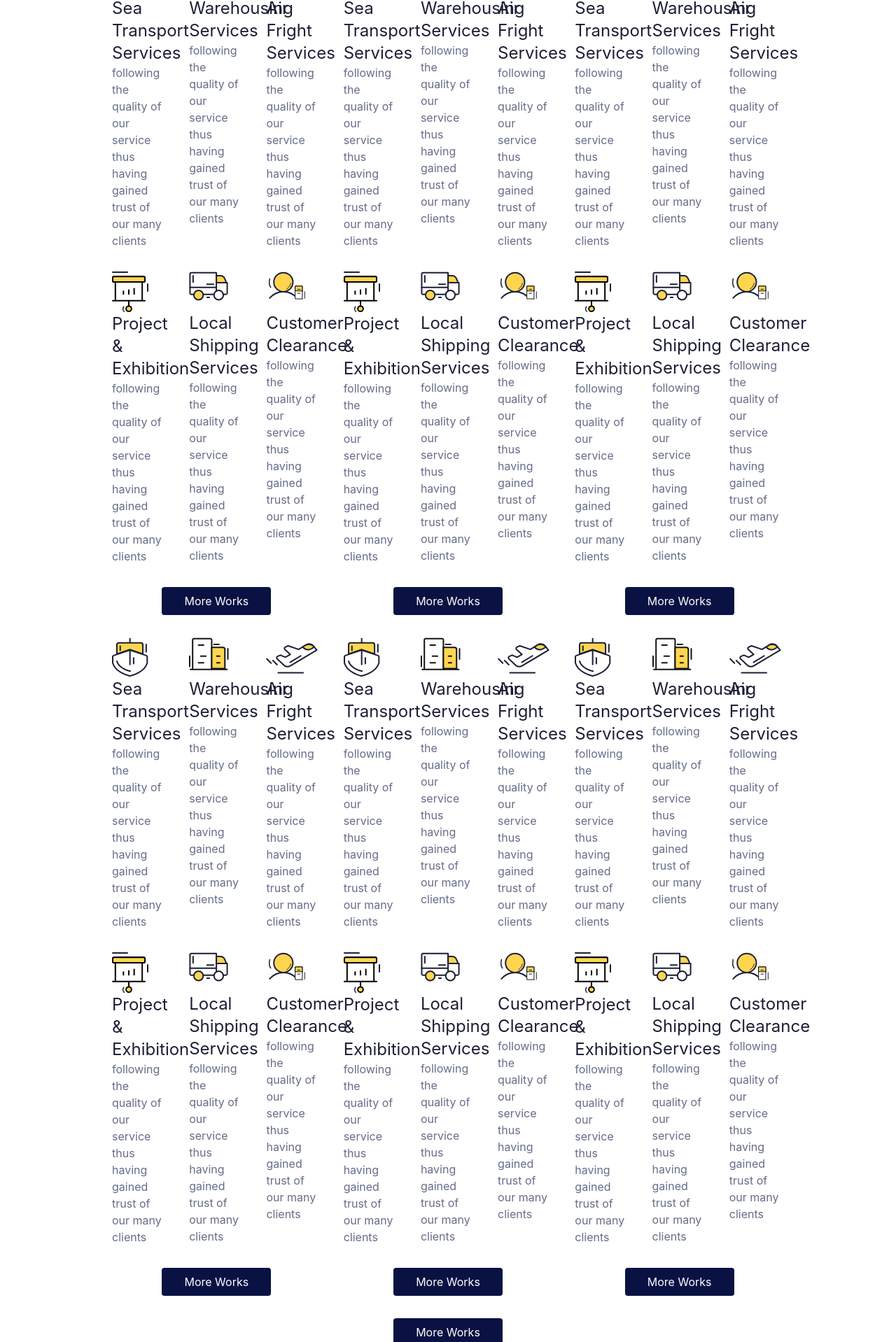
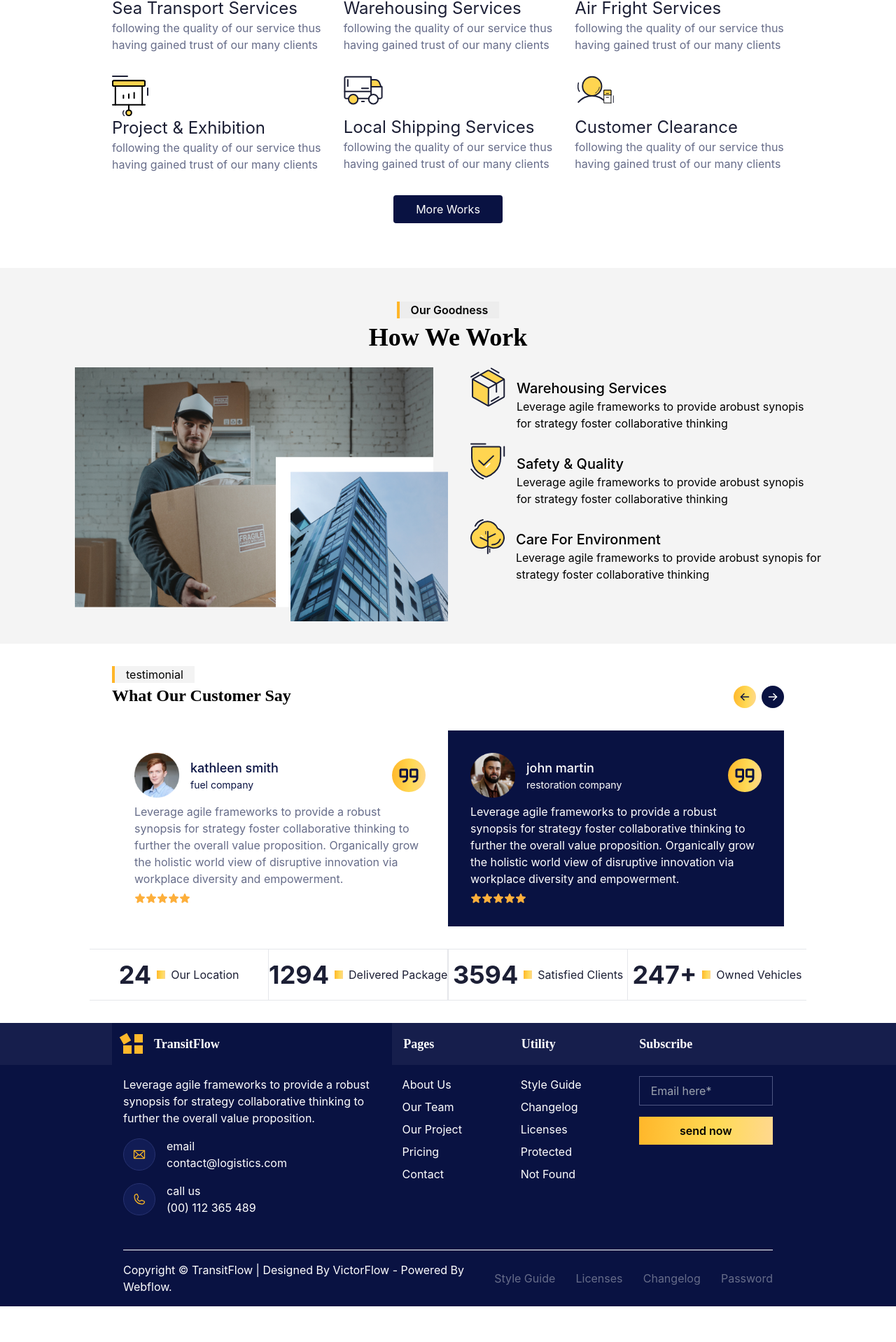
Before and after one commit to smartcollins/logistics, a React (Create React App) app: page /service in a window 1280 px wide. Shown: the part 876-2794 px from the top of the page at 70% size. After the commit the page ends 2743 px from the top, so only its background shows below. Built offline with nearby package versions, Linux system fonts and the light colour scheme.

Commit message:
implemented changes made in News into Service

```diff
--- a/src/pages/Service.jsx
+++ b/src/pages/Service.jsx
@@ -1,7 +1,6 @@
 import React from 'react';
 import color from '../data/color'
 import banner from '../data/banner';
-import work from '../data/work';
 import cube from '../icons/cube-icon.svg'
 import shield from '../icons/shield-icon.svg'
 import leaf from '../icons/env-icon.svg'
@@ -41,10 +40,7 @@ const Service = () => {
             <div className=' text-center my-8 w-11/12 mx-auto space-y-8 xl:w-3/4'>
                 <Caption mid={true} dark={true} txt={'what we do'} txt2={'logistics services'} />
                 <div className='py-8 space-y-8'>
-                    <div className=" space-y-4 gap-8 md:space-y-0 md:grid md:grid-cols-2 lg:grid-cols-3 mx-auto">
-                        {work.map((item,idx)=><Work key={idx} {...item} />)}
-                    </div>
-                    <button style={{ background: color.blueBg }} className='text-white py-2 px-8 rounded'>More Works</button>
+                    <Work/>
                 </div>
             </div>
             <div style={{ background: color.grayBg }}>
```
